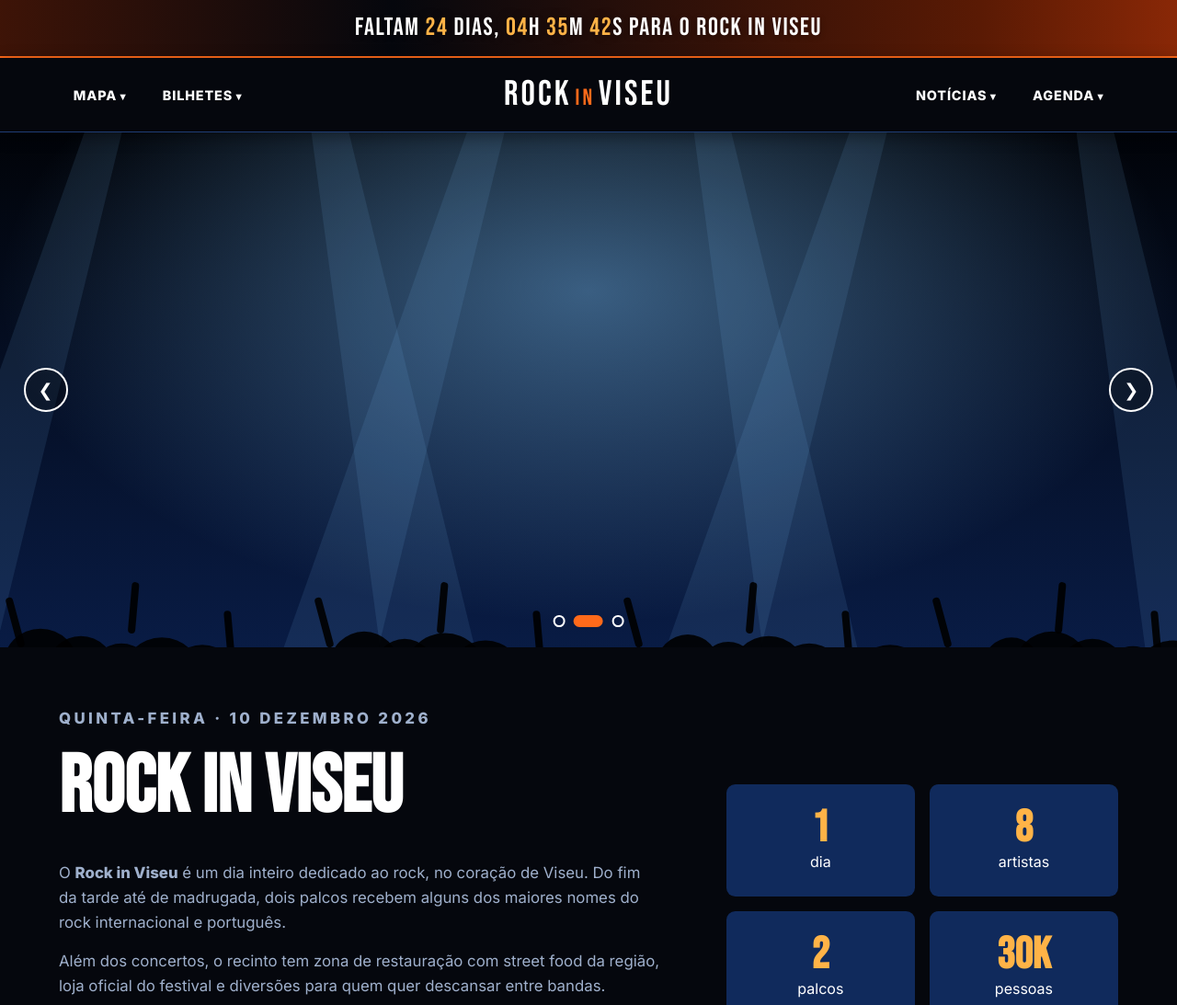
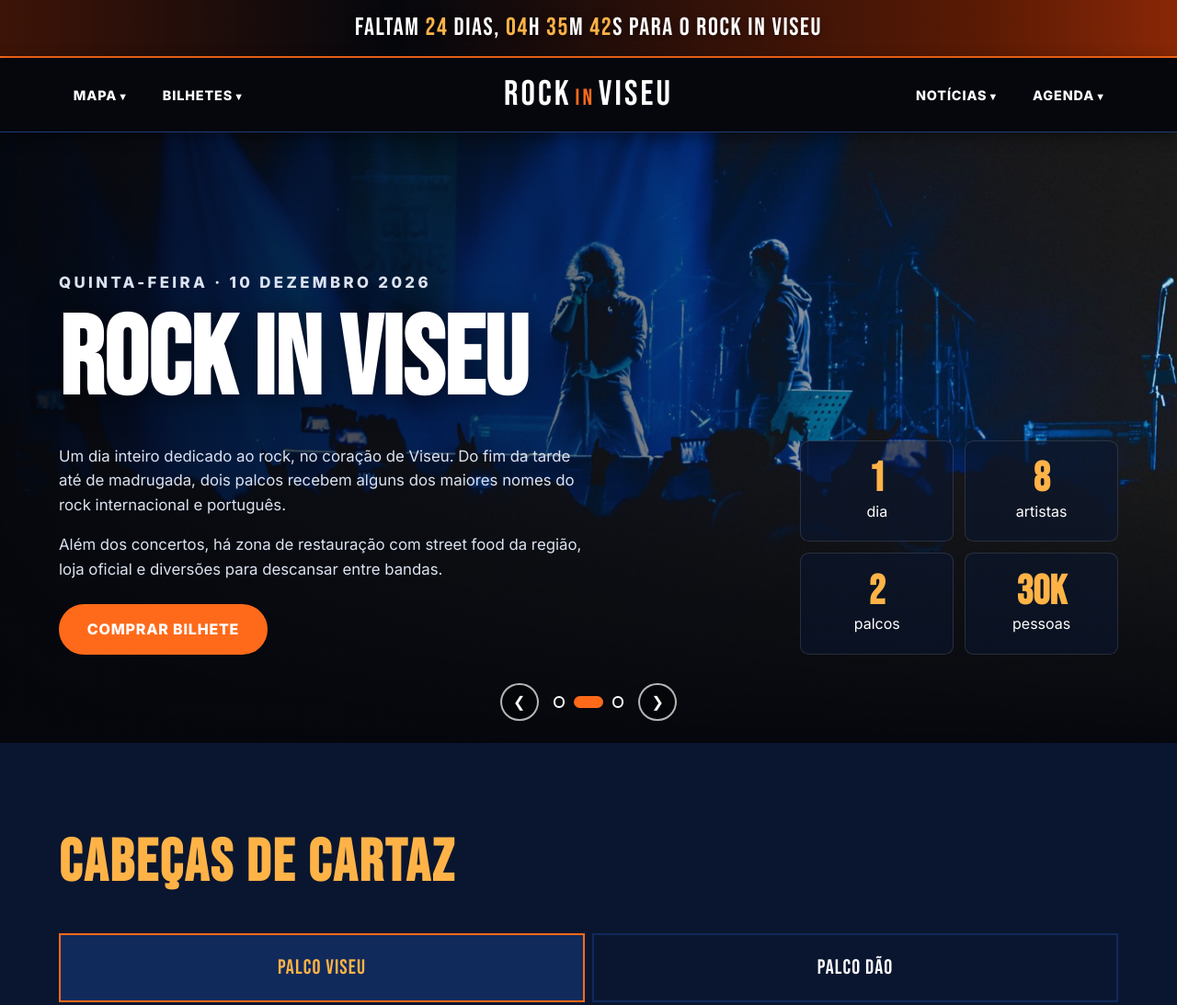
Before and after one commit to kauanvds000/Ai1---Festival, a plain HTML site: page index.html in a window 1280 px wide. Shown: the top 1093 px of the page at 92% size. Drawn offline with Linux system fonts and the light colour scheme.

Commit message:
Carrossel em ecrã inteiro com a descrição por cima
- Primeira secção ocupa a altura do ecrã
- Descrição, botão e números sobrepostos ao carrossel com fundo escurecido
- Duas fotos reais no carrossel (festival1.jpg, festival2.jpg), otimizadas
- Zoom lento nas imagens e controlos centrados em baixo

Co-Authored-By: Claude Opus 5.5 <noreply@anthropic.com>
Claude-Session: https://claude.ai/code/session_014XESfD5nTYGvmmKTSFC2Mj

```diff
--- a/css/style.css
+++ b/css/style.css
@@ -171,33 +171,98 @@ ul { list-style: none; }
 /* =========================================================
    SECÇÃO 1 — Carrossel + descrição
    ========================================================= */
-.intro { background: var(--preto); color: var(--branco); padding-bottom: 4rem; }
+.intro {
+  position: relative;
+  height: calc(100vh - 8.5rem);   /* ecrã inteiro menos faixa e cabeçalho */
+  min-height: 34rem;
+  overflow: hidden;
+  background: var(--preto);
+  color: var(--branco);
+  display: flex;
+  align-items: flex-end;
+}
 
-.slider { position: relative; width: 100%; height: 70vh; min-height: 22rem; overflow: hidden; }
-.slide { position: absolute; inset: 0; opacity: 0; transition: opacity 1s ease; }
-.slide.ativo { opacity: 1; z-index: 1; }
-.slide img { width: 100%; height: 100%; object-fit: cover; }
+/* carrossel ocupa a secção toda, por trás do texto */
+.slider { position: absolute; inset: 0; z-index: 0; }
+.slide { position: absolute; inset: 0; opacity: 0; transition: opacity 1.2s ease; }
+.slide.ativo { opacity: 1; }
+.slide img { width: 100%; height: 100%; object-fit: cover; transform: scale(1.08); transition: transform 6s ease-out; }
+.slide.ativo img { transform: scale(1); }   /* zoom lento (efeito Ken Burns) */
 
+/* camada escura por cima das fotos para o texto ler-se bem */
+.slider::after {
+  content: '';
+  position: absolute;
+  inset: 0;
+  z-index: 1;
+  background:
+    linear-gradient(90deg, rgba(5, 7, 13, 0.92) 0%, rgba(5, 7, 13, 0.55) 45%, rgba(5, 7, 13, 0.1) 100%),
+    linear-gradient(0deg, rgba(5, 7, 13, 0.95) 0%, rgba(5, 7, 13, 0) 45%);
+}
+
+.intro__texto {
+  position: relative;
+  z-index: 2;
+  display: flex;
+  justify-content: space-between;
+  align-items: flex-end;
+  gap: 5%;
+  padding-bottom: 6rem;
+}
+.intro__desc { flex: 0 1 50%; animation: subir 1s ease both; }
+.intro__desc h1 {
+  font-family: var(--fonte-titulo);
+  font-size: clamp(3.5rem, 10vw, 7.5rem);
+  line-height: 0.9;
+  margin: 0.15em 0 0.3em;
+  text-shadow: 0 0.3rem 2rem rgba(0, 0, 0, 0.6);
+}
+.intro__desc p { margin-bottom: 1rem; font-size: 1.05rem; color: #dbe3f2; max-width: 36rem; }
+.intro__desc .btn { margin-top: 0.5rem; }
+
+.intro__numeros { flex: 0 1 30%; display: grid; grid-template-columns: 1fr 1fr; gap: 0.75rem; animation: subir 1s 0.2s ease both; }
+.numero {
+  background: rgba(10, 22, 48, 0.6);
+  backdrop-filter: blur(8px);
+  border: 1px solid rgba(255, 255, 255, 0.12);
+  color: var(--branco);
+  padding: 1.2rem 1rem;
+  border-radius: 0.6rem;
+  text-align: center;
+  transition: transform 0.3s, border-color 0.3s;
+}
+.numero:hover { transform: translateY(-4px); border-color: var(--destaque); }
+.numero strong { display: block; font-family: var(--fonte-titulo); font-size: 2.8rem; color: var(--destaque-claro); line-height: 1; }
+
+@keyframes subir {
+  from { opacity: 0; transform: translateY(2rem); }
+  to   { opacity: 1; transform: none; }
+}
+
+/* controlos do carrossel: em baixo, ao centro */
+.slider__controlos {
+  position: absolute;
+  z-index: 3;
+  bottom: 1.5rem;
+  left: 50%;
+  transform: translateX(-50%);
+  display: flex;
+  align-items: center;
+  gap: 1rem;
+}
 .slider__btn {
-  position: absolute;
-  top: 50%;
-  z-index: 3;
-  transform: translateY(-50%);
-  width: 3rem;
-  height: 3rem;
+  width: 2.6rem;
+  height: 2.6rem;
   border-radius: 50%;
-  border: 2px solid var(--branco);
-  background: rgba(0, 0, 0, 0.3);
+  border: 2px solid rgba(255, 255, 255, 0.7);
+  background: rgba(0, 0, 0, 0.35);
   color: var(--branco);
-  font-size: 1.2rem;
+  font-size: 1rem;
   cursor: pointer;
-  transition: background 0.3s, color 0.3s;
+  transition: background 0.3s, border-color 0.3s;
 }
-.slider__btn:hover { background: var(--destaque); color: var(--branco); border-color: var(--destaque); }
-.slider__btn--prev { left: 2%; }
-.slider__btn--next { right: 2%; }
-
-.slider__dots { position: absolute; bottom: 4%; left: 50%; transform: translateX(-50%); z-index: 3; display: flex; gap: 0.6rem; }
+.slider__btn:hover { background: var(--destaque); border-color: var(--destaque); }
+.slider__dots { display: flex; gap: 0.6rem; }
 .dot {
   width: 0.8rem;
   height: 0.8rem;
@@ -208,23 +273,6 @@ ul { list-style: none; }
   transition: background 0.3s, width 0.3s;
 }
 .dot.ativo { background: var(--destaque); border-color: var(--destaque); width: 2rem; border-radius: 1rem; }
-
-.intro__texto { display: flex; gap: 6%; align-items: center; flex-wrap: wrap; padding-top: 4rem; }
-.intro__desc { flex: 1 1 55%; }
-.intro__desc h1 { font-family: var(--fonte-titulo); font-size: clamp(3rem, 8vw, 5.5rem); color: var(--branco); line-height: 1; margin: 0.2em 0 0.4em; }
-.intro__desc p { margin-bottom: 1rem; font-size: 1.05rem; color: var(--cinza); }
-.intro__desc .btn { margin-top: 0.5rem; }
-.intro__numeros { flex: 1 1 35%; display: grid; grid-template-columns: 1fr 1fr; gap: 1rem; margin-top: 2rem; }
-.numero {
-  background: var(--azul);
-  color: var(--branco);
-  padding: 1.5rem 1rem;
-  border-radius: 0.6rem;
-  text-align: center;
-  transition: transform 0.3s;
-}
-.numero:hover { transform: rotate(-2deg) scale(1.04); }
-.numero strong { display: block; font-family: var(--fonte-titulo); font-size: 3rem; color: var(--destaque-claro); line-height: 1; }
 
 /* =========================================================
    SECÇÃO 2 — Cabeças de cartaz
@@ -527,6 +575,14 @@ ul { list-style: none; }
 
   .logo { text-align: left; grid-column: 1; grid-row: 1; }
   .footer__grid { grid-template-columns: 1fr; }
+
+  /* carrossel no telemóvel: texto por cima, números mais pequenos */
+  .intro { height: auto; min-height: calc(100vh - 8rem); }
+  .intro__texto { flex-direction: column; align-items: stretch; padding-top: 6rem; padding-bottom: 5.5rem; }
+  .intro__numeros { grid-template-columns: repeat(4, 1fr); gap: 0.4rem; margin-top: 1.5rem; }
+  .numero { padding: 0.7rem 0.3rem; }
+  .numero strong { font-size: 1.8rem; }
+  .numero span { font-size: 0.75rem; }
   .mapa__label { font-size: 30px; }
   .mapa__sub { display: none; }
 }
--- a/index.html
+++ b/index.html
@@ -77,28 +77,26 @@
   <main>
     <!-- ===== SECÇÃO 1: Carrossel + descrição do festival ===== -->
     <section class="intro" id="festival">
+      <!-- Carrossel em ecrã inteiro -->
       <div class="slider" aria-label="Fotografias do festival">
         <figure class="slide ativo">
-          <img src="img/slide1.svg" alt="Público em frente ao palco principal com luzes amarelas">
+          <img src="img/festival1.jpg" alt="Público com as mãos no ar a fazer o sinal do rock em frente ao palco">
         </figure>
         <figure class="slide">
-          <img src="img/slide2.svg" alt="Concerto com luzes vermelhas e multidão de braços no ar">
+          <img src="img/festival2.jpg" alt="Vocalista no palco iluminado por luzes azuis, com o público a filmar">
         </figure>
         <figure class="slide">
-          <img src="img/slide3.svg" alt="Palco iluminado em tons de azul e roxo">
+          <img src="img/slide3.svg" alt="Palco iluminado e público">
         </figure>
-
-        <button class="slider__btn slider__btn--prev" id="prev" aria-label="Imagem anterior">&#10094;</button>
-        <button class="slider__btn slider__btn--next" id="next" aria-label="Imagem seguinte">&#10095;</button>
-        <div class="slider__dots" id="dots"></div>
       </div>
 
+      <!-- Descrição por cima do carrossel -->
       <div class="wrapper intro__texto">
         <article class="intro__desc">
           <p class="etiqueta">Quinta-feira · 10 Dezembro 2026</p>
           <h1>Rock in Viseu</h1>
-          <p>O <strong>Rock in Viseu</strong> é um dia inteiro dedicado ao rock, no coração de Viseu. Do fim da tarde até de madrugada, dois palcos recebem alguns dos maiores nomes do rock internacional e português.</p>
-          <p>Além dos concertos, o recinto tem zona de restauração com street food da região, loja oficial do festival e diversões para quem quer descansar entre bandas.</p>
+          <p>Um dia inteiro dedicado ao rock, no coração de Viseu. Do fim da tarde até de madrugada, dois palcos recebem alguns dos maiores nomes do rock internacional e português.</p>
+          <p>Além dos concertos, há zona de restauração com street food da região, loja oficial e diversões para descansar entre bandas.</p>
           <a href="bilhetes.html" class="btn">Comprar Bilhete</a>
         </article>
         <aside class="intro__numeros">
@@ -107,6 +105,13 @@
           <div class="numero"><strong>2</strong><span>palcos</span></div>
           <div class="numero"><strong>30k</strong><span>pessoas</span></div>
         </aside>
+      </div>
+
+      <!-- Controlos do carrossel -->
+      <div class="slider__controlos">
+        <button class="slider__btn" id="prev" aria-label="Imagem anterior">&#10094;</button>
+        <div class="slider__dots" id="dots"></div>
+        <button class="slider__btn" id="next" aria-label="Imagem seguinte">&#10095;</button>
       </div>
     </section>
 
--- a/js/main.js
+++ b/js/main.js
@@ -121,7 +121,7 @@ document.addEventListener('DOMContentLoaded', function () {
     document.getElementById('prev').addEventListener('click', function () { mostrarSlide(atual - 1); reiniciar(); });
 
     // pausa enquanto o rato está por cima
-    const slider = document.querySelector('.slider');
+    const slider = document.querySelector('.slider__controlos'); // pausa enquanto o rato está nos controlos
     slider.addEventListener('mouseenter', function () { clearInterval(temporizador); });
     slider.addEventListener('mouseleave', reiniciar);
 
```
Also changed, not shown: img/festival1.jpg (added), img/festival2.jpg (added), img/slide1.svg (deleted), img/slide2.svg (deleted).
